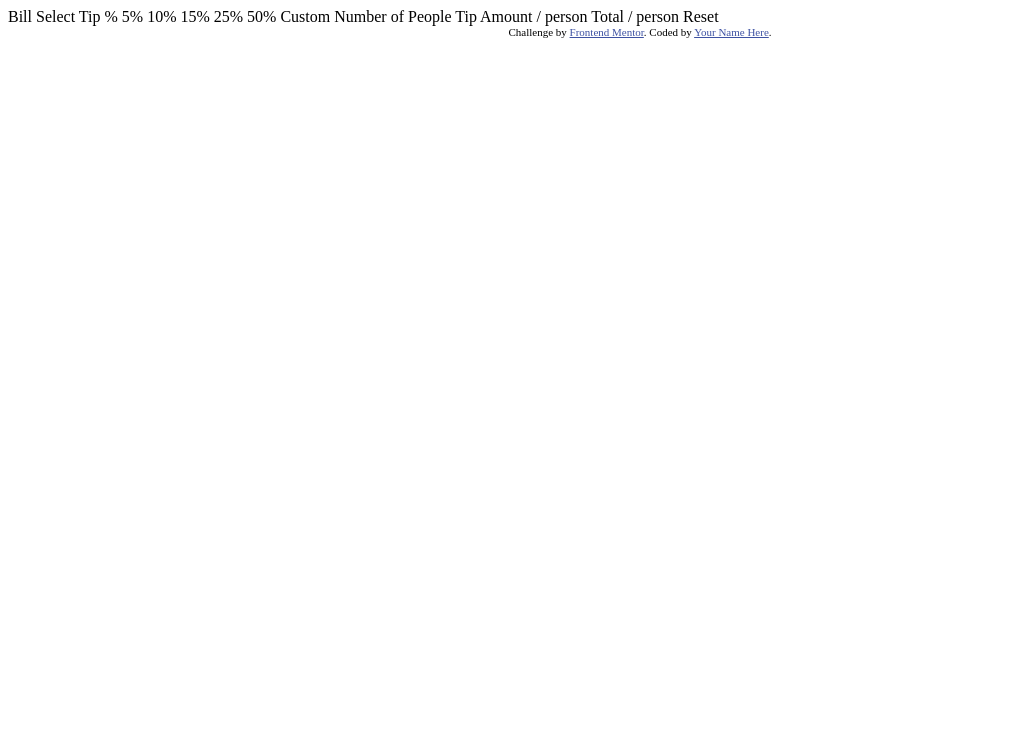
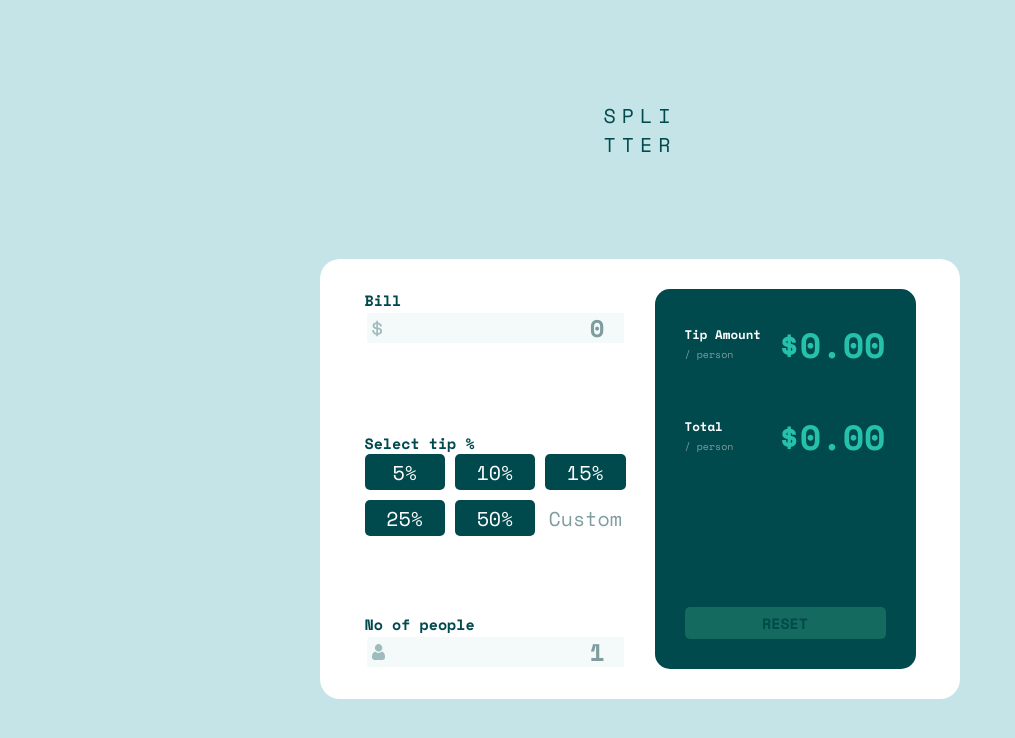
Before and after one commit to itssabhishek/Tip-Calculator-app, a website: page index.html in a window 1280 px wide. Shown: the whole page, without its empty margins (0-1015 px from the left). Drawn offline with nearby package versions, Linux system fonts and the light colour scheme.

Commit message:
Done Desktop Version

```diff
--- a/index.html
+++ b/index.html
@@ -1,44 +1,87 @@
 <!DOCTYPE html>
 <html lang="en">
+
 <head>
   <meta charset="UTF-8">
-  <meta name="viewport" content="width=device-width, initial-scale=1.0"> <!-- displays site properly based on user's device -->
+  <meta name="viewport" content="width=device-width, initial-scale=1.0">
+  <!-- displays site properly based on user's device -->
 
   <link rel="icon" type="image/png" sizes="32x32" href="./images/favicon-32x32.png">
+  <link rel="stylesheet" href="/css/style.css">
+  <!-- choose one -->
 
-  <title>Frontend Mentor | Tip calculator app</title>
+  <title>Tip calculator app</title>
 
-  <!-- Feel free to remove these styles or customise in your own stylesheet 👍 -->
-  <style>
-    .attribution { font-size: 11px; text-align: center; }
-    .attribution a { color: hsl(228, 45%, 44%); }
-  </style>
 </head>
+
 <body>
+  <div class="container">
+    <h1 class="heading">
+      SPLI <br> TTER
+    </h1>
+    <div class="calculator">
+      <div class="calculator_left">
+        <form class="forms">
+          <div>
+            <label for="forms_bill" class="forms_label">Bill</label><br>
+            <div class="forms_icon">
+              <svg xmlns="http://www.w3.org/2000/svg" width="11" height="17">
+                <path fill="#9EBBBD"
+                  d="M6.016 16.328v-1.464c1.232-.08 2.22-.444 2.964-1.092.744-.648 1.116-1.508 1.116-2.58v-.144c0-.992-.348-1.772-1.044-2.34-.696-.568-1.708-.932-3.036-1.092V4.184c.56.144 1.012.4 1.356.768.344.368.516.816.516 1.344v.288h1.824v-.432c0-.448-.088-.876-.264-1.284a3.783 3.783 0 00-.744-1.116A4.251 4.251 0 007.54 2.9a5.324 5.324 0 00-1.524-.492V.872H4.288V2.36a5.532 5.532 0 00-1.416.324c-.448.168-.84.392-1.176.672-.336.28-.604.616-.804 1.008-.2.392-.3.844-.3 1.356v.144c0 .96.316 1.708.948 2.244.632.536 1.548.884 2.748 1.044v3.912c-.704-.16-1.248-.472-1.632-.936-.384-.464-.576-1.08-.576-1.848v-.288H.256v.576c0 .464.08.924.24 1.38.16.456.404.88.732 1.272.328.392.744.728 1.248 1.008s1.108.476 1.812.588v1.512h1.728zM4.288 7.424c-.688-.128-1.164-.332-1.428-.612-.264-.28-.396-.644-.396-1.092 0-.464.176-.832.528-1.104.352-.272.784-.448 1.296-.528v3.336zm1.728 5.712V9.344c.768.128 1.328.328 1.68.6.352.272.528.688.528 1.248 0 .544-.196.984-.588 1.32-.392.336-.932.544-1.62.624z" />
+              </svg>
+              <input type="number" class="forms_same forms_bill" placeholder="0" name="Bill"><br>
+            </div>
+          </div>
+          <div>
+            <label for="forms_tip" class="forms_label">Select tip %</label><br>
+            <div class="forms_tip">
+              <input type="button" class="forms_tip-1" value="5%" name="Tip">
+              <input type="button" class="forms_tip-2" value="10%" name="Tip">
+              <input type="button" class="forms_tip-3" value="15%" name="Tip">
+              <input type="button" class="forms_tip-4" value="25%" name="Tip">
+              <input type="button" class="forms_tip-5" value="50%" name="Tip">
+              <input type="number" class="forms_tip-6" placeholder="Custom">
+            </div>
+          </div>
+          <div>
+            <label for="forms_nop" class="forms_label">No of people</label><br>
+            <div class="forms_icon">
+              <svg xmlns="http://www.w3.org/2000/svg" width="13" height="16">
+                <path fill="#9EBBBD"
+                  d="M9.573 7.729c.406 0 .784.07 1.126.209.342.14.639.33.881.569.232.227.438.503.614.82a5.1 5.1 0 01.407.949c.097.312.178.654.242 1.016.062.359.105.699.126 1.011.02.307.031.624.031.945 0 .836-.259 1.512-.768 2.01-.504.492-1.17.742-1.98.742H2.748c-.81 0-1.477-.25-1.98-.742C.259 14.76 0 14.084 0 13.248c0-.322.01-.64.032-.945.02-.312.063-.652.126-1.01.063-.363.144-.705.242-1.017.1-.323.238-.643.407-.948.176-.318.382-.594.613-.821.243-.238.54-.43.882-.57.342-.138.72-.208 1.125-.208.16 0 .313.067.61.265.183.123.397.264.636.421.204.134.48.259.822.372.333.11.671.167 1.005.167a3.19 3.19 0 001.006-.167c.341-.113.618-.238.822-.372l.636-.42c.296-.2.45-.266.61-.266zM6.598 0C7.63 0 8.522.38 9.252 1.129s1.1 1.666 1.1 2.724c0 1.06-.37 1.976-1.1 2.725-.73.75-1.623 1.13-2.654 1.13-1.03 0-1.924-.38-2.653-1.13-.73-.749-1.1-1.666-1.1-2.725 0-1.058.37-1.975 1.1-2.724C4.675.379 5.567 0 6.598 0z" />
+              </svg>
+              <input type="number" class="forms_same forms_nop" placeholder="1" name="No of Peoples">
+            </div>
+          </div>
+        </form>
+      </div>
+      <div class="calculator_right">
 
-  Bill
+        <div class="tip_text">
+          <div class="tip_text-amount">
+            <div class="tip_text-amount--left">
+              <h3>Tip Amount</h3><br><p>/ person</p>
+            </div>
+            <div class="tip_text-amount--right">
+              $0.00
+            </div>
+          </div>
+          <div class="tip_text-amount">
+            <div class="tip_text-amount--left">
+              <h3>Total</h3><br>
+              <p>/ person</p>
+            </div>
+            <div class="tip_text-amount--right">
+              $0.00
+            </div>
+          </div>
+        </div>
 
-  Select Tip %
-  5%
-  10%
-  15%
-  25%
-  50%
-  Custom
+          <button type="reset" class="reset_button">Reset</button>
 
-  Number of People
-
-  Tip Amount
-  / person
-
-  Total
-  / person
-
-  Reset
-
-  <div class="attribution">
-    Challenge by <a href="https://www.frontendmentor.io?ref=challenge" target="_blank">Frontend Mentor</a>.
-    Coded by <a href="#">Your Name Here</a>.
+      </div>
+    </div>
   </div>
 </body>
+
 </html>
--- /dev/null
+++ b/sass/_base.scss
@@ -0,0 +1,21 @@
+*,
+*::before,
+*::after{
+    margin: 0;
+    padding: 0;
+    box-sizing: border-box;
+    font-family: $primary-font;
+    font-size: 62.5%;
+}
+
+.container{
+
+    background-color: $light-grayish-cyan-1;
+    height: 100vh;
+    width: 100vw;
+    display: flex;
+    flex-direction: column;
+
+    justify-content: space-evenly;
+    align-items: center;
+}
--- /dev/null
+++ b/sass/_calculator.scss
@@ -0,0 +1,31 @@
+.calculator {
+  height: 55%;
+  width: 50%;
+  border-radius: 20px;
+  padding: 3rem;
+  background-color: $color-White;
+  display: flex;
+  justify-content: space-around;
+
+
+
+  &_left {
+    height: 100%;
+    width: 45%;
+
+
+
+  }
+
+  &_right {
+    padding: 3rem;
+    height: 100%;
+    width: 45%;
+    background-color: $color-secondary;
+    border-radius: 15px;
+    display: flex;
+    flex-direction: column;
+    justify-content: space-between;
+
+  }
+}
--- /dev/null
+++ b/sass/_components.scss
@@ -0,0 +1,182 @@
+.heading {
+    font-size: 2rem;
+    font-weight: 300;
+    letter-spacing: .6rem;
+    color: $color-secondary;
+}
+
+.forms {
+    display: flex;
+    flex-direction: column;
+    justify-content: space-between;
+    height: 100%;
+
+    &_label {
+        font-size: 1.5rem;
+        font-weight: bold;
+        margin-bottom: 5px;
+        color: $color-secondary;
+    }
+
+    &_icon {
+        display: flex;
+        align-items: center;
+        justify-content: center;
+        padding-left: 5px;
+        background-color: $light-grayish-cyan-2;
+        border: 2px solid $color-White;
+        border-radius: 5px;
+
+        >svg {
+            width: 15px;
+            z-index: 5;
+        }
+
+        &:focus-within {
+
+            border:2px solid $color-primary;
+        }
+
+
+    }
+
+    &_tip {
+        width: 100%;
+        display: grid;
+        justify-content: space-between;
+        grid-template-rows: repeat(2, 50%);
+        grid-template-columns: repeat(3, minmax(0, 1fr));
+        grid-gap: 10px;
+
+
+
+        >input {
+            background-color: $color-secondary;
+            font-size: 2rem;
+            color: $color-White;
+            border-radius: 5px;
+            border: none;
+
+
+            &.forms_tip-6 {
+                background-color: $color-White;
+                color: $color-secondary;
+                text-align: center !important;
+                border: 2px solid $color-White;
+
+
+            }
+
+            &[type=number]:focus{
+                                border: 2px solid $color-primary;
+
+            }
+
+
+            &::-webkit-outer-spin-button,
+            &::-webkit-inner-spin-button {
+                -webkit-appearance: none;
+                margin: 0;
+
+            }
+
+            &::placeholder {
+                font-size: 20px;
+                text-align: center;
+            }
+
+
+        }
+
+    }
+}
+
+input[type=number] {
+
+
+    &.forms_same {
+        width: 100%;
+        height: 30px;
+
+        background-color: $light-grayish-cyan-2;
+        border: none;
+        border-radius: 2px;
+        font-size: 24px;
+        text-align: end;
+        color: $color-secondary;
+        font-weight: 700;
+        padding: 2px 4px;
+
+
+    }
+    &:focus {
+        outline: none;
+    }
+
+
+
+    &::placeholder {
+        color: $dark-grayish-cyan-2;
+    }
+
+
+}
+
+.tip {
+    &_text-amount {
+        display: flex;
+        justify-content: space-between;
+        align-items: center;
+        margin-bottom: 4rem;
+
+
+        &--left {
+            line-height: 10px;
+            font-size: 2rem;
+            color: $color-White;
+
+            >p {
+                font-size: 1rem;
+                color: $dark-grayish-cyan-2;
+            }
+        }
+
+        &--right {
+            font-size: 3.5rem;
+            font-weight: 700;
+            color: $color-primary;
+        }
+
+    }
+}
+
+
+input[type=button] {
+    cursor: pointer;
+
+    &:focus {
+        background-color: $color-primary;
+        color: $color-secondary;
+    }
+}
+
+.reset_button {
+
+    font-size: 15px;
+    font-weight: bold;
+    text-align: center;
+    padding: 5px;
+    border: none;
+    border-radius: 5px;
+    text-transform: uppercase;
+    background-color: darken($color-primary, 20%);
+    color: $color-secondary;
+    cursor: pointer;
+
+    &:active {
+        background-color: $color-primary;
+
+    }
+
+
+}
--- /dev/null
+++ b/sass/_variables.scss
@@ -0,0 +1,18 @@
+
+
+//Base Color
+
+$color-primary: hsl(172, 67%, 45%);
+$color-White: hsl(0, 0%, 100%);
+
+//Neutral Colors
+
+$color-secondary: hsl(183, 100%, 15%);
+$dark-grayish-cyan-1: hsl(186, 14%, 43%);
+$dark-grayish-cyan-2: hsl(184, 14%, 56%);
+$light-grayish-cyan-1: hsl(185, 41%, 84%);
+$light-grayish-cyan-2: hsl(189, 41%, 97%);
+
+@import url('https://fonts.googleapis.com/css2?family=Space+Mono:wght@400;700&display=swap');
+
+$primary-font: 'Space Mono', monospace;
--- /dev/null
+++ b/sass/main.scss
@@ -0,0 +1,4 @@
+@import 'variables';
+@import 'base';
+@import 'calculator';
+@import 'components';
```
Also changed, not shown: package.json (added, +26 -0 lines), css/style.css (added), 2 other files.
